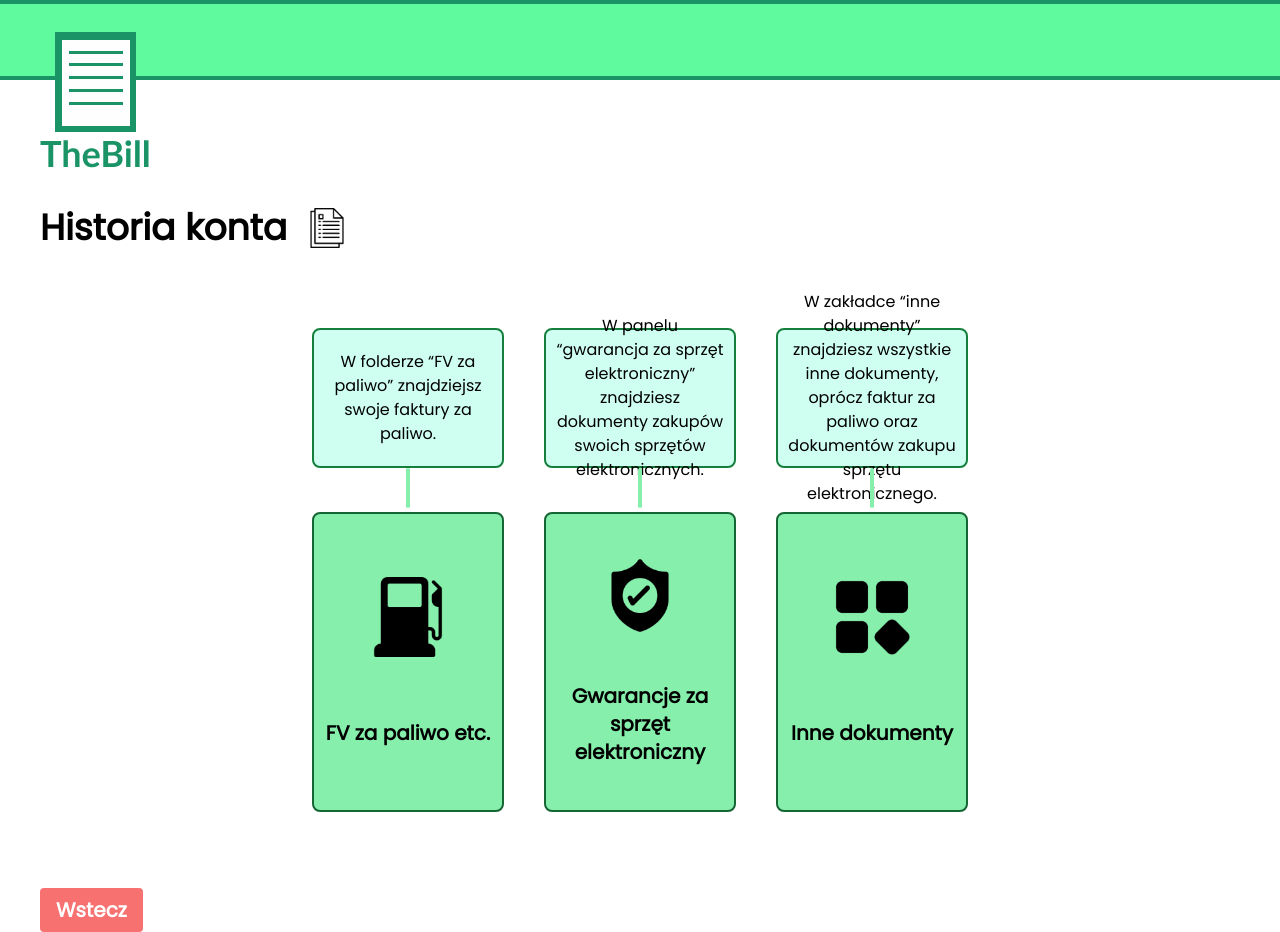
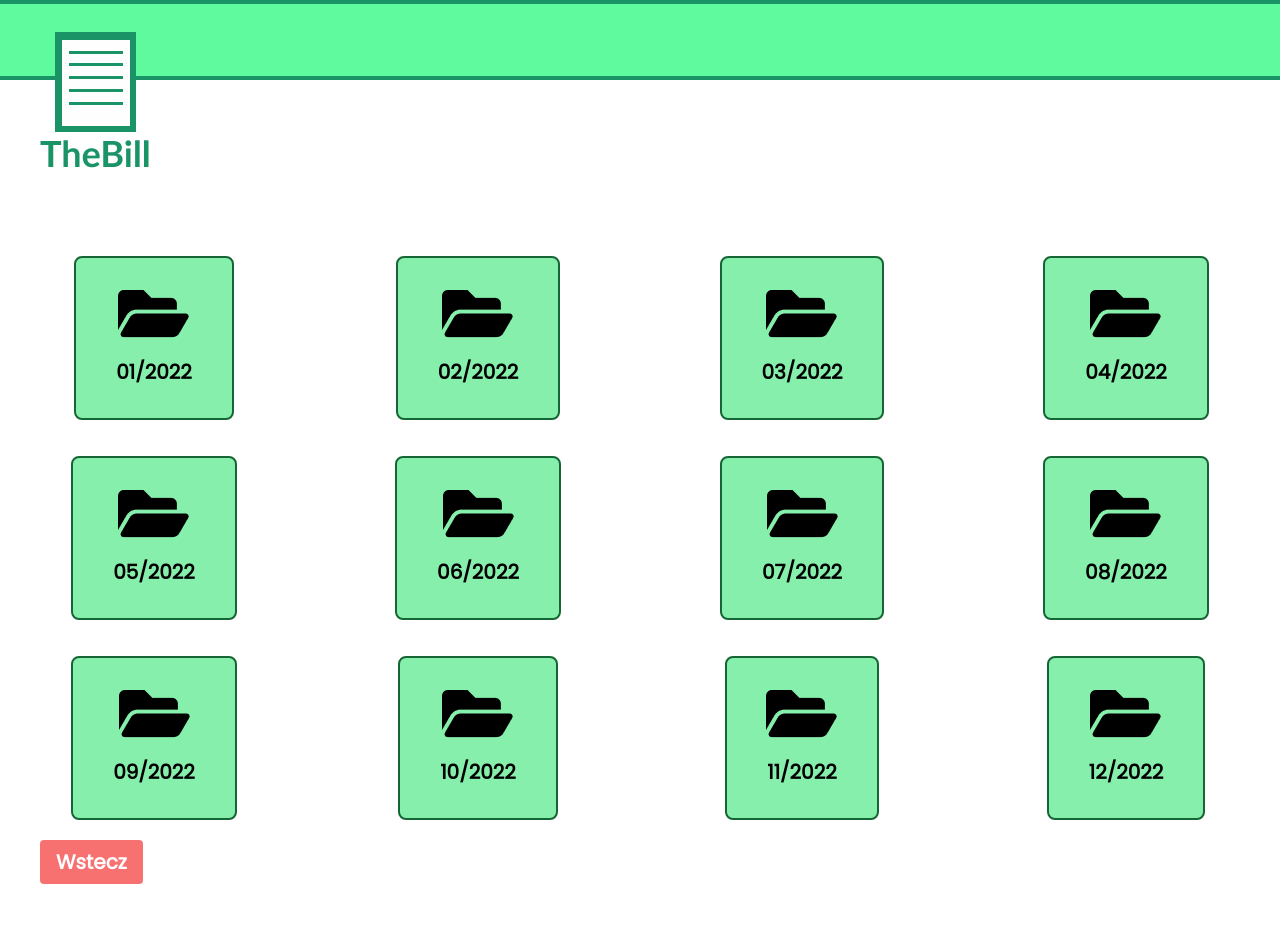
Before and after one commit to Tommy3DE/TheBill, a React (Vite) app: page /logged/documents in a window 1280 px wide. After the commit the page ends 884 px from the top, so only its background shows below. Built offline with nearby package versions, Linux system fonts and the light colour scheme.

Commit message:
directory day 1 page

```diff
--- a/index.html
+++ b/index.html
@@ -1,5 +1,5 @@
 <!doctype html>
-<html lang="en">
+<html lang="pl">
   <head>
     <meta charset="UTF-8" />
     <link rel="icon" type="image/svg+xml" href="/logo.svg" />
--- a/src/App.tsx
+++ b/src/App.tsx
@@ -10,9 +10,10 @@ import Navbar from "./layout/Navbar";
 import LoggedUserHome from "./loggedUser/LoggedUserHome";
 import Settings from "./loggedUser/Settings/Settings";
 import History from "./loggedUser/history/History";
-import { Documents } from "./loggedUser/documents/Documents";
+// import { Documents } from "./loggedUser/documents/Documents";
 import Clients from "./loggedUser/clients/Clients";
 import Scan from "./loggedUser/scan/Scan";
+import Day1Dir from "./loggedUser/documents/components/Day1Dir";
 
 function App() {
   return (
@@ -28,7 +29,7 @@ function App() {
           <Route path="/logged"  element={<LoggedUserHome/>} />
           <Route path="/logged/settings" element={<Settings/>} />
           <Route path='/logged/history' element={<History/>} />
-          <Route path="/logged/documents" element={<Documents/>} />
+          <Route path="/logged/documents" element={<Day1Dir/>} />
           <Route path="/logged/clients" element={<Clients/>} />
           <Route path="/logged/scanDoc" element={<Scan/>} />
         </Routes>
--- /dev/null
+++ b/src/loggedUser/documents/components/Day1Dir.tsx
@@ -0,0 +1,95 @@
+import { Link } from "react-router-dom";
+import dir from '../../../assets/docsIcons/dir.png'
+import SlimNav from "../../../layout/SlimNav";
+type DirTiles = {
+  id: number;
+  title: string;
+  route: string;
+};
+
+const Day1Dir = () => {
+  const dirs: DirTiles[] = [
+    {
+      id: 1,
+      title: "01/2022",
+      route: "",
+    },
+    {
+      id: 2,
+      title: "02/2022",
+      route: "",
+    },
+    {
+      id: 3,
+      title: "03/2022",
+      route: "",
+    },
+    {
+      id: 4,
+      title: "04/2022",
+      route: "",
+    },
+    {
+      id: 5,
+      title: "05/2022",
+      route: "",
+    },
+    {
+      id: 6,
+      title: "06/2022",
+      route: "",
+    },
+    {
+      id: 7,
+      title: "07/2022",
+      route: "",
+    },
+    {
+      id: 8,
+      title: "08/2022",
+      route: "",
+    },
+    {
+      id: 9,
+      title: "09/2022",
+      route: "",
+    },
+    {
+      id: 10,
+      title: "10/2022",
+      route: "",
+    },
+    {
+      id: 11,
+      title: "11/2022",
+      route: "",
+    },
+    {
+      id: 12,
+      title: "12/2022",
+      route: "",
+    },
+  ];
+  return (
+    <section className="font-poppins">
+      <SlimNav/>
+      <div className="grid grid-cols-4 gap-4 lg:mx-0 mt-44">
+        {dirs.map((item) => (
+          <div key={item.id} className="flex flex-col items-center">
+            <div className="text-xl rounded-lg flex-col bg-green-300 p-8 mb-5 hover:scale-105 hover:bg-green-200 border-2 border-green-800 cursor-pointer font-black">
+              <img src={dir} alt={item.title} className="mx-auto mb-5" />
+              <p className="text-center px-2">{item.title}</p>
+            </div>
+          </div>
+        ))}
+      </div>
+      <Link to={"/logged"} className="lg:mx-10 mx-5">
+        <button className="px-4 py-2 hover:scale-105 font-extrabold text-xl rounded bg-red-400 text-white lg:w-auto w-[90%]">
+          Wstecz
+        </button>
+      </Link>
+    </section>
+  );
+};
+
+export default Day1Dir
--- a/src/newUser/NewUser.tsx
+++ b/src/newUser/NewUser.tsx
@@ -236,7 +236,7 @@ const NewUser = () => {
                   <button
                     type="button"
                     onClick={() => handleSizeSelect("JDG", setFieldValue)}
-                    className={`w-1/5  border-2 rounded p-4 h-[450px] border-green-800 text-2xl ${
+                    className={`w-1/2  border-2 rounded p-4 h-[450px] border-green-800 text-2xl ${
                       selectedSize === "JDG" ? "bg-green-200" : "bg-slate-100"
                     }`}
                   >
@@ -248,7 +248,7 @@ const NewUser = () => {
                     onClick={() =>
                       handleSizeSelect("Mikro - przedsiębiorca", setFieldValue)
                     }
-                    className={`w-1/5  border-2 rounded p-4 h-[450px] border-green-800 text-2xl ${
+                    className={`w-1/5  border-2 rounded p-4 hidden h-[450px] border-green-800 text-2xl ${
                       selectedSize === "Mikro - przedsiębiorca"
                         ? "bg-green-200"
                         : "bg-slate-100"
@@ -261,7 +261,7 @@ const NewUser = () => {
                     onClick={() =>
                       handleSizeSelect("Biuro Rachunkowe", setFieldValue)
                     }
-                    className={`w-1/5 border-2 rounded p-4 h-[450px] border-green-800 text-2xl ${
+                    className={`w-1/5 border-2 rounded p-4 hidden h-[450px] border-green-800 text-2xl ${
                       selectedSize === "Biuro Rachunkowe"
                         ? "bg-green-200"
                         : "bg-slate-100"
@@ -274,7 +274,7 @@ const NewUser = () => {
                     onClick={() =>
                       handleSizeSelect("Średnia lub duża firma", setFieldValue)
                     }
-                    className={`w-1/5 border-2 rounded p-4 h-[450px] border-green-800 text-2xl ${
+                    className={`w-1/5 border-2 rounded p-4 hidden h-[450px] border-green-800 text-2xl ${
                       selectedSize === "Średnia lub duża firma"
                         ? "bg-green-200"
                         : "bg-slate-100"
```
Also changed, not shown: src/assets/docsIcons/dir.png (added).
